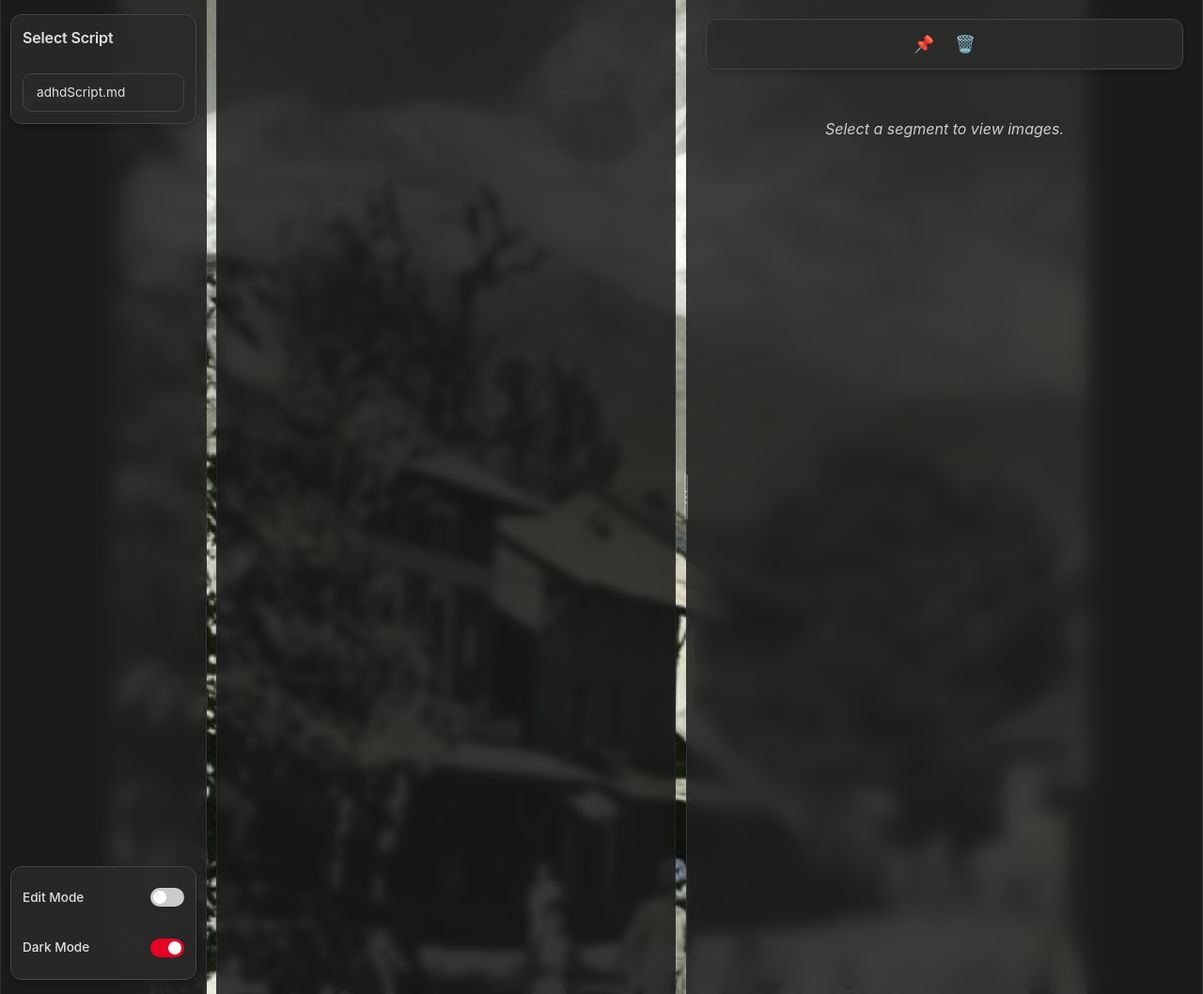
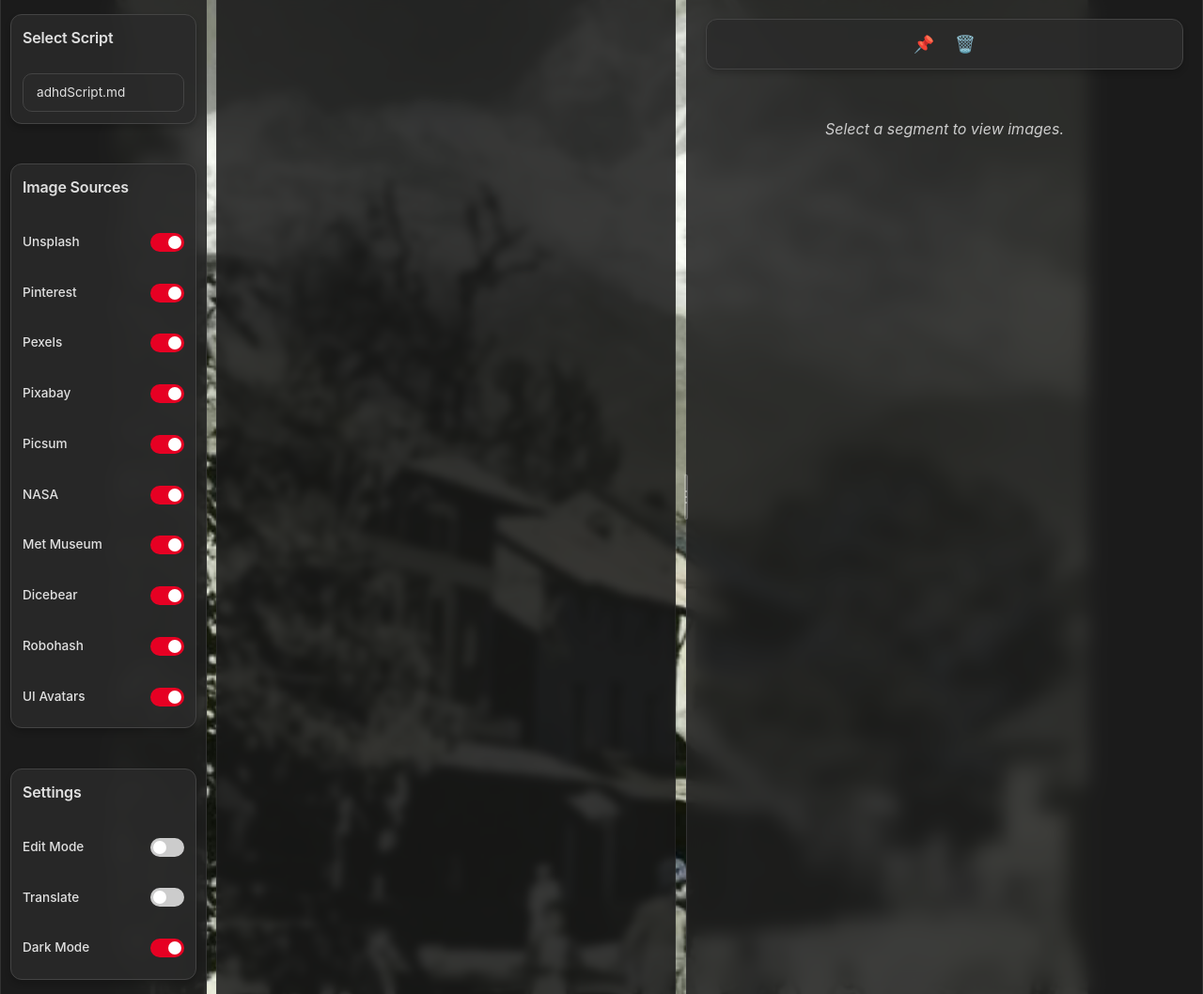
Before and after one commit to puskarwagle/Pictos, a FastAPI app: page / in a window 1280 px wide. Shown: the whole page at 94% size. Run offline with FastAPI, Linux system fonts and the light colour scheme.

Commit message:
feat(translation): integrate DeepSeek auto-translation and provider toggles

```diff
--- a/app/static/js/queue.js
+++ b/app/static/js/queue.js
@@ -1,59 +1,96 @@
 /**
  * @file queue.js
- * @description Manages a concurrency-limited queue for keyword image downloads.
- * This prevents overwhelming the server or the browser's network stack.
+ * @description Manages a concurrency-limited task queue for image downloads.
+ * This module ensures that the application doesn't overwhelm the browser's
+ * network stack or the backend server by limiting the number of simultaneous
+ * image download requests.
  */
 
 import { state } from './state.js';
-import { downloadKeywordImages } from './api.js';
+import { downloadKeywordImages, translateKeyword } from './api.js';
 import * as ui from './ui.js';
 
+/** @constant {number} MAX_CONCURRENT_DOWNLOADS - Maximum number of parallel download requests allowed. */
 const MAX_CONCURRENT_DOWNLOADS = 4;
+
+/** @type {number} activeDownloads - Counter for currently active/in-flight download requests. */
 let activeDownloads = 0;
+
+/** @type {Array<Object>} downloadQueue - Internal storage for pending download tasks. */
 const downloadQueue = [];
 
 /**
- * Processes the next item in the download queue if capacity is available.
- * Orchestrates the API call and updates the UI upon completion.
+ * Processes the next task in the download queue if capacity is available.
+ * This function orchestrates the entire download lifecycle for a single keyword:
+ * 1. UI Feedback: Marks the keyword tag as 'downloading'.
+ * 2. API Call: Sends the request to the backend.
+ * 3. Stats Calculation: Calculates download speed and duration.
+ * 4. State Update: Merges new images into the global state, ensuring no duplicates.
+ * 5. UI Refresh: Re-renders the image sidebar if the segment is currently active.
+ *
+ * @async
+ * @function processQueue
+ * @private
  */
 async function processQueue() {
+    // Check if we can start a new download
     if (activeDownloads >= MAX_CONCURRENT_DOWNLOADS || downloadQueue.length === 0) return;
 
-    const { segmentIdx, keyword, tagElement, source } = downloadQueue.shift();
+    // Retrieve the next task from the front of the queue
+    let { segmentIdx, keyword, tagElement, source } = downloadQueue.shift();
     activeDownloads++;
 
     try {
+        // Visual feedback on the tag being processed
         tagElement.classList.add('downloading');
         tagElement.classList.remove('downloaded');
+
+        // Translate keyword if toggle is checked
+        if (ui.elements.translateToggle && ui.elements.translateToggle.checked) {
+            try {
+                const res = await translateKeyword(keyword);
+                if (res && res.translated) {
+                    keyword = res.translated;
+                    console.log(`Translated keyword to: ${keyword}`);
+                }
+            } catch (err) {
+                console.error("Translation failed:", err);
+            }
+        }
 
         const statusMsg = document.getElementById('statusMessage');
         const headerStats = document.querySelector('.header-stats');
 
+        // Show progress in the status bar
         if (statusMsg) {
             statusMsg.textContent = `Downloading ${keyword}...`;
             statusMsg.style.display = 'block';
         }
 
+        // Display the stats container (speed/time)
         if (headerStats) {
             headerStats.style.display = 'flex';
         }
 
         const startTime = performance.now();
 
+        // Determine if we use an API Provider (NASA, etc.) or a Scraper (Pinterest, etc.)
         const isApiProvider = state.API_PROVIDERS.has(source);
         const bodyPayload = isApiProvider
             ? { filename: state.selectedScript, segment_id: state.processedSegments[segmentIdx].id, keyword, provider: source }
             : { filename: state.selectedScript, segment_id: state.processedSegments[segmentIdx].id, keyword, source };
 
+        // Execute the download
         const data = await downloadKeywordImages(bodyPayload, isApiProvider);
 
         const endTime = performance.now();
+
+        // Update download metrics
         if (statusMsg) {
             const timeSec = (endTime - startTime) / 1000;
             const kb = (data.downloaded_bytes || 0) / 1024;
             const speed = timeSec > 0 ? (kb / timeSec).toFixed(1) : 0;
 
-            // Update stats
             const speedValue = document.getElementById('speedValue');
             const timeValue = document.getElementById('timeValue');
             if (speedValue) speedValue.textContent = speed;
@@ -61,7 +98,7 @@ async function processQueue() {
 
             statusMsg.style.display = 'none';
 
-            // Hide stats after a delay
+            // Auto-hide the stats container after a period of inactivity
             if (headerStats) {
                 if (window.statsTimeout) clearTimeout(window.statsTimeout);
                 window.statsTimeout = setTimeout(() => {
@@ -70,11 +107,11 @@ async function processQueue() {
             }
         }
 
-        // Add new images to segment and remove duplicates by path
+        // Merge the new images into the existing state for this segment
         const currentImages = state.processedSegments[segmentIdx].images || [];
         const allImages = [...currentImages, ...data.images];
 
-        // Deduplicate by path
+        // Deduplicate images based on their file path to avoid redundant entries in the UI
         const uniqueImagesMap = new Map();
         allImages.forEach(img => {
             const path = typeof img === 'string' ? img : img.path;
@@ -85,8 +122,10 @@ async function processQueue() {
 
         state.processedSegments[segmentIdx].images = Array.from(uniqueImagesMap.values());
 
+        // Update tag appearance and refresh image grid if necessary
         tagElement.classList.add('downloaded');
         if (state.activeSegmentIndex === segmentIdx) ui.showImages(segmentIdx);
+
     } catch (err) {
         console.error(`Failed to download images for ${keyword}:`, err);
         const statusMsg = document.getElementById('statusMessage');
@@ -95,6 +134,7 @@ async function processQueue() {
         }
         ui.setStatus(`Failed to download: ${keyword}`, false, true);
     } finally {
+        // Task complete: decrement counter and attempt to process next item
         tagElement.classList.remove('downloading');
         activeDownloads--;
         processQueue();
@@ -102,21 +142,30 @@ async function processQueue() {
 }
 
 /**
- * Adds a download task to the queue for a specific keyword across all selected sources.
- * @param {number} segmentIdx - The index of the segment requesting the download.
- * @param {string} keyword - The keyword to search for.
- * @param {HTMLElement} tagElement - The DOM element representing the keyword tag.
+ * Adds one or more download tasks to the queue for a specific keyword.
+ * If the tag has a 'data-provider' attribute (set by AI), only that provider is used.
+ * Otherwise, it queues tasks for all globally selected sources (e.g., Pinterest).
+ *
+ * @function queueDownload
+ * @param {number} segmentIdx - The 0-based index of the segment in state.processedSegments.
+ * @param {string} keyword - The search query string.
+ * @param {HTMLElement} tagElement - The DOM element of the keyword tag for visual updates.
  */
 export function queueDownload(segmentIdx, keyword, tagElement) {
-    // If the tag has a specific provider assigned by AI, use only that
+    // Check if the AI has pinned a specific provider to this keyword
     const forcedProvider = tagElement.getAttribute('data-provider');
+
     if (forcedProvider) {
+        // Use only the AI-selected provider
         downloadQueue.push({ segmentIdx, keyword, tagElement, source: forcedProvider });
     } else {
+        // Fallback to globally selected sources from the UI
         const sources = ui.getSelectedSources();
         sources.forEach(source => {
             downloadQueue.push({ segmentIdx, keyword, tagElement, source });
         });
     }
+
+    // Kickstart the queue processor
     processQueue();
 }
--- a/app/templates/index.html
+++ b/app/templates/index.html
@@ -36,14 +36,97 @@
                 <div id="scriptActions">
                     <div class="sidebar-controls">
                         <button id="processBtn"><span>&#10024;</span> Process with AI</button>
+                        <button id="addSegmentBtn" class="secondary-btn"><span>+</span> Add Segment</button>
                     </div>
                 </div>
 
                 <div class="settings-card sidebar-card">
+                    <h3>Image Sources</h3>
+                    <div class="toggle-container">
+                        <span class="toggle-label">Unsplash</span>
+                        <label class="switch">
+                            <input type="checkbox" id="unsplashToggle" checked>
+                            <span class="slider"></span>
+                        </label>
+                    </div>
+                    <div class="toggle-container">
+                        <span class="toggle-label">Pinterest</span>
+                        <label class="switch">
+                            <input type="checkbox" id="pinterestToggle" checked>
+                            <span class="slider"></span>
+                        </label>
+                    </div>
+                    <div class="toggle-container">
+                        <span class="toggle-label">Pexels</span>
+                        <label class="switch">
+                            <input type="checkbox" id="pexelsToggle" checked>
+                            <span class="slider"></span>
+                        </label>
+                    </div>
+                    <div class="toggle-container">
+                        <span class="toggle-label">Pixabay</span>
+                        <label class="switch">
+                            <input type="checkbox" id="pixabayToggle" checked>
+                            <span class="slider"></span>
+                        </label>
+                    </div>
+                    <div class="toggle-container">
+                        <span class="toggle-label">Picsum</span>
+                        <label class="switch">
+                            <input type="checkbox" id="picsumToggle" checked>
+                            <span class="slider"></span>
+                        </label>
+                    </div>
+                    <div class="toggle-container">
+                        <span class="toggle-label">NASA</span>
+                        <label class="switch">
+                            <input type="checkbox" id="nasaToggle" checked>
+                            <span class="slider"></span>
+                        </label>
+                    </div>
+                    <div class="toggle-container">
+                        <span class="toggle-label">Met Museum</span>
+                        <label class="switch">
+                            <input type="checkbox" id="metToggle" checked>
+                            <span class="slider"></span>
+                        </label>
+                    </div>
+                    <div class="toggle-container">
+                        <span class="toggle-label">Dicebear</span>
+                        <label class="switch">
+                            <input type="checkbox" id="dicebearToggle" checked>
+                            <span class="slider"></span>
+                        </label>
+                    </div>
+                    <div class="toggle-container">
+                        <span class="toggle-label">Robohash</span>
+                        <label class="switch">
+                            <input type="checkbox" id="robohashToggle" checked>
+                            <span class="slider"></span>
+                        </label>
+                    </div>
+                    <div class="toggle-container">
+                        <span class="toggle-label">UI Avatars</span>
+                        <label class="switch">
+                            <input type="checkbox" id="uiavatarsToggle" checked>
+                            <span class="slider"></span>
+                        </label>
+                    </div>
+                </div>
+
+                <div class="settings-card sidebar-card">
+                    <h3>Settings</h3>
                     <div class="toggle-container">
                         <span class="toggle-label">Edit Mode</span>
                         <label class="switch">
                             <input type="checkbox" id="editModeToggle">
+                            <span class="slider"></span>
+                        </label>
+                    </div>
+                    <div class="toggle-container">
+                        <span class="toggle-label">Translate</span>
+                        <label class="switch">
+                            <input type="checkbox" id="translateToggle">
                             <span class="slider"></span>
                         </label>
                     </div>
```
Also changed, not shown: app/services/ai_service.py (+18 -0 lines), app/static/js/state.js (+42 -10 lines).
